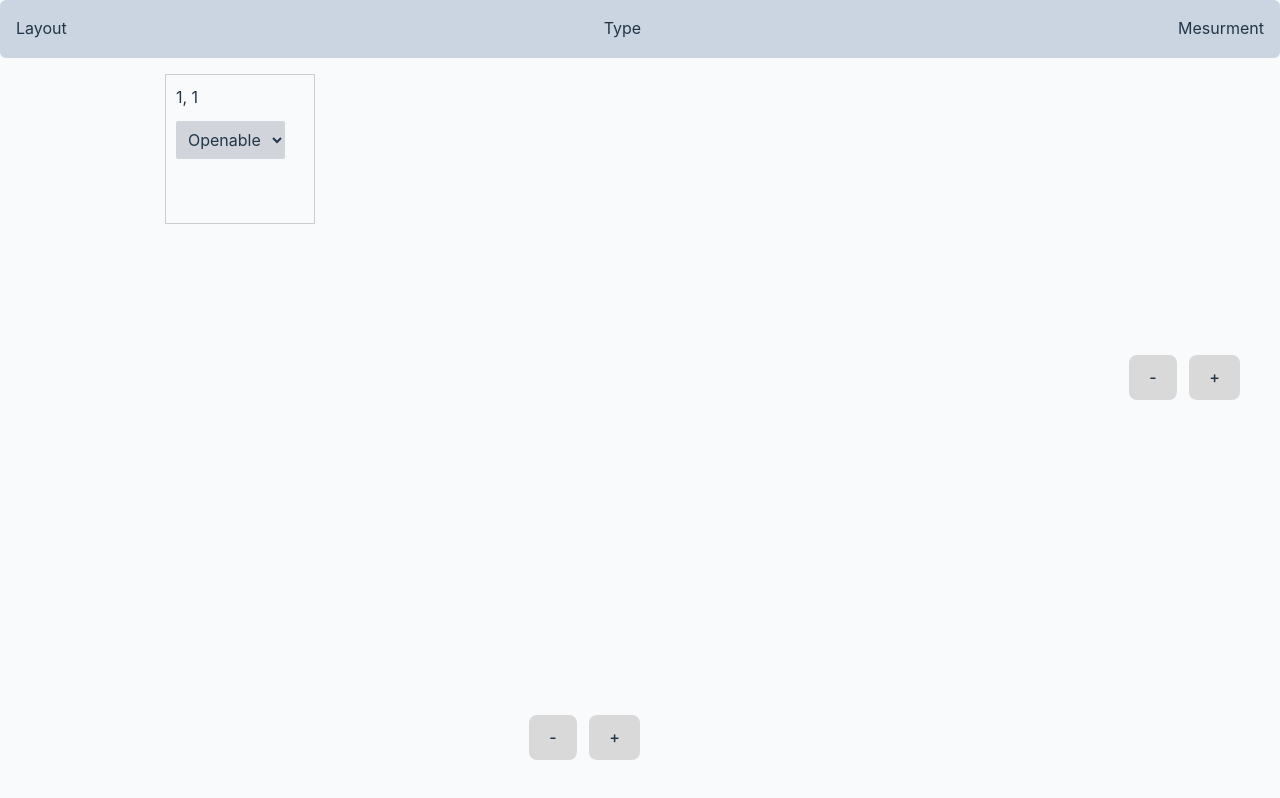
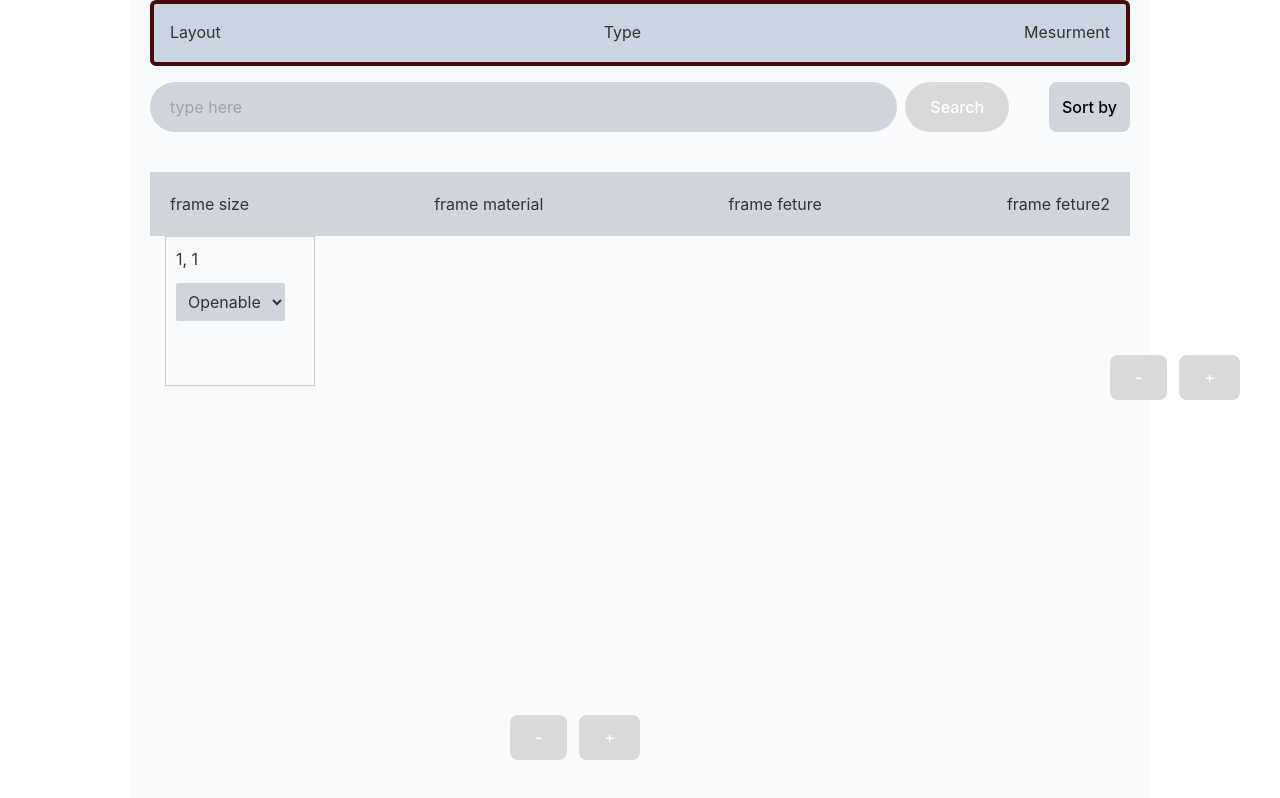
Before and after one commit to pr4t1ma/window-configurator, a React (Vite) app: page / in a window 1280 px wide. Built offline with nearby package versions, Linux system fonts and the light colour scheme.

Commit message:
Added page component. and manage files.

```diff
--- a/src/App.css
+++ b/src/App.css
@@ -1,10 +1,14 @@
 #root {
   width: 100%;
   min-width: 1020px;
+  color: #333;
 }
 .wrapper {
-  min-width: 1020px;
+  max-width: 1020px;
   margin: 0 auto;
+}
+.container {
+  padding: 0 20px;
 }
 
 .grid-container {
--- a/src/App.jsx
+++ b/src/App.jsx
@@ -2,6 +2,8 @@ import { useState } from "react";
 import "./App.css";
 import Header from "./Header";
 import ConfigOption from "./ConfigOption";
+import Searchsection from "./Serchsection";
+import TableHeader from "./TableHeader";
 
 function App() {
   const [countX, setCountX] = useState(1);
@@ -20,9 +22,12 @@ function App() {
   };
 
   return (
-    <div className=" wrapper bg-slate-50 h-screen">
+    <div className=" wrapper bg-slate-50 h-screen b">
+      <div className="container">
         <Header />
-      <div className="grid-container">
+        <Searchsection />
+        <TableHeader />
+        <div className="grid-container border-3 border-blue-400">
           {Array(countY)
             .fill("")
             .map((y, j) => {
@@ -65,6 +70,7 @@ function App() {
           </div>
         </div>
       </div>
+    </div>
   );
 }
 
--- a/src/Header.jsx
+++ b/src/Header.jsx
@@ -7,8 +7,8 @@ const navigationData = [
 
 const Header = () => {
   return (
-    <div className="header">
-      <ul className="list-none flex justify-between mb-4 bg-slate-300 p-4 rounded-md">
+    <div className="header order-red-500 border-3">
+      <ul className="list-none flex justify-between mb-4 bg-slate-300 p-4 rounded-md border-4 border-red-950">
         {navigationData.map((item, i) => (
           <li
             className=" border-b-2 border-transparent rounded-sm hover:border-b-2 hover:border-black"
--- a/src/Serchsection.jsx
+++ b/src/Serchsection.jsx
@@ -1,8 +1,17 @@
+import Sort from "./Sort";
+
 const Searchsection = () => {
   return (
-    <div>
-      <input type="text" placeholder="Search" />
-      <h1>Hello</h1>
+    <div className="flex justify-between mb-10 gap-10">
+      <form action="" className="flex gap-2 flex-1 ">
+        <input
+          className="p-3 pl-5 bg-gray-300 rounded-full flex-1"
+          type="text"
+          placeholder="type here "
+        />
+        <button className="rounded-full">Search</button>
+      </form>
+      <Sort />
     </div>
   );
 };
--- /dev/null
+++ b/src/Sort.jsx
@@ -0,0 +1,32 @@
+import { useState } from "react";
+
+const Sort = () => {
+  const [isOpen, setIsOpen] = useState(false);
+
+  const toggleDropdown = () => {
+    setIsOpen(!isOpen);
+  };
+
+  return (
+    <div className="sort by relative ">
+      <button
+        className=" bg-gray-300 text-black   p-3"
+        onClick={toggleDropdown}
+      >
+        Sort by
+      </button>
+      {isOpen && (
+        <div className="dropdown absolute top-full right-0 p-3 rounded-md">
+          <ul className="">
+            <li className="px-8 py-2 bg-gray-300 hover:bg-gray-200">Date</li>
+            <li className="px-8 py-2 bg-gray-300 hover:bg-gray-200">Name</li>
+            <li className="px-8 py-2 bg-gray-300 hover:bg-gray-200">Width</li>
+            <li className="px-8 py-2 bg-gray-300 hover:bg-gray-200">height</li>
+          </ul>
+        </div>
+      )}
+    </div>
+  );
+};
+
+export default Sort;
--- /dev/null
+++ b/src/TableHeader.jsx
@@ -0,0 +1,22 @@
+const TableHeader = () => {
+  const headerData = [
+    { label: "frame size", href: "/" },
+    { label: "frame material", href: "/" },
+    { label: "frame feture", href: "/" },
+    { label: "frame feture2", href: "/" },
+  ];
+  return (
+    <div className="bg-gray-300 p-5">
+      <ul className="flex justify-between">
+        {headerData.map((item, index) => (
+          <li className="" key={index}>
+            <a href={index.href}></a>
+            {item.label}
+          </li>
+        ))}
+      </ul>
+    </div>
+  );
+};
+
+export default TableHeader;
--- a/src/index.css
+++ b/src/index.css
@@ -41,10 +41,11 @@ h1 {
 button {
   border-radius: 8px;
   border: 1px solid transparent;
-  padding: 0.6em 1.2em;
+  padding: 0.6em 1.5em;
   font-size: 1em;
   font-weight: 500;
   font-family: inherit;
+  color: #fff;
   background-color: #1a1a1a;
   cursor: pointer;
   transition: border-color 0.25s;
```
Also changed, not shown: 1 other file (tests, documents, lock files or other folders). Lines whose indentation alone changed are shown as unchanged.
